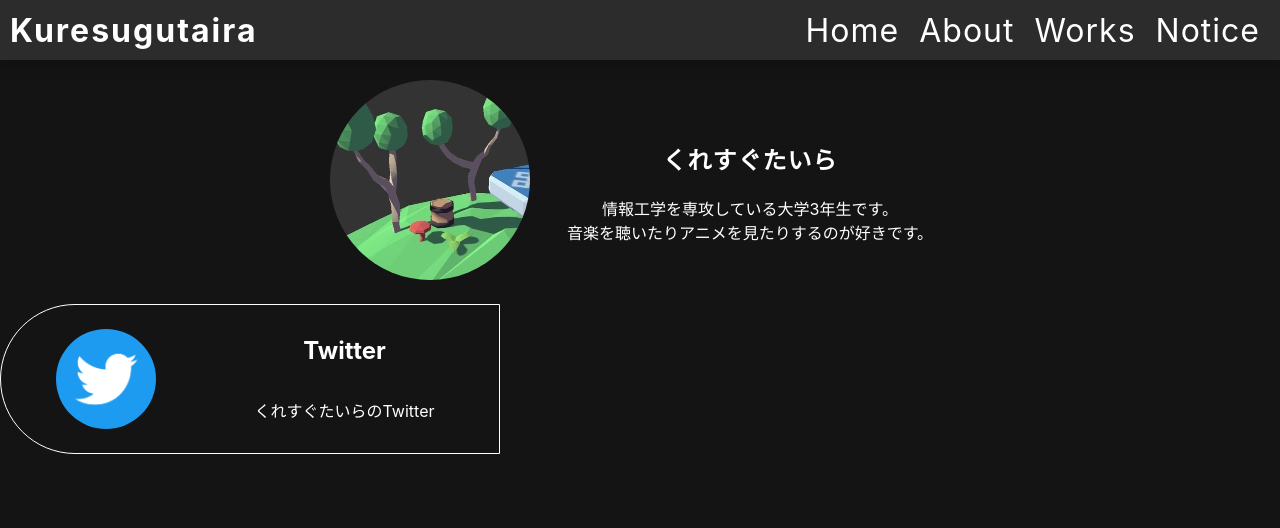
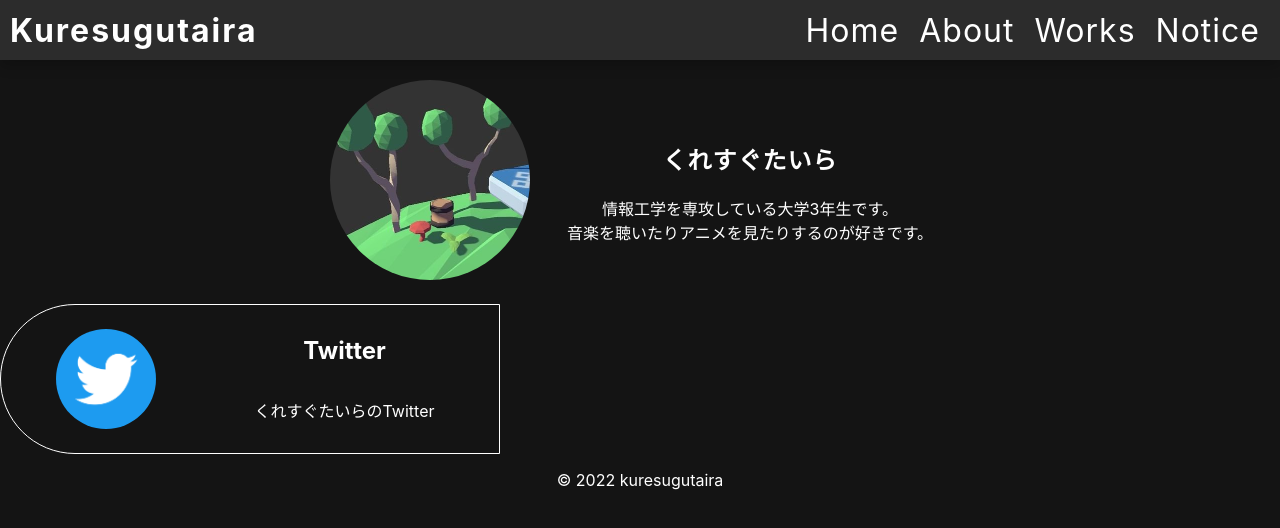
Before and after one commit to kuresugutaira/Homepage, a Next.js app: page /about in a window 1280 px wide. Shown: the top 528 px of the page. Built offline with nearby package versions, Linux system fonts and the light colour scheme.

Commit message:
Footerがすべてのページにて表示されるように修正
Footerコンポーネントをindex.tsxではなくMainLayout.tsxに置くことですべてのページ共通のコンポーネントに変更

```diff
--- a/src/components/footer/footer.module.scss
+++ b/src/components/footer/footer.module.scss
@@ -1,3 +1,4 @@
 .footer {
   text-align: center;
+  color: white;
 }
--- a/src/layouts/mainLayout.tsx
+++ b/src/layouts/mainLayout.tsx
@@ -1,6 +1,7 @@
 import Header from '../components/header/header';
 import styles from './mainLayout.module.scss';
 import Head from 'next/head';
+import Footer from '../components/footer/footer';
 
 type LayoutProps = {
   children: React.ReactNode;
@@ -11,11 +12,18 @@ function MainLayout({ children }: LayoutProps): JSX.Element {
     <>
       <Head>
         <title>くれすぐたいらのページ</title>
-        <meta name='description' content='くれすぐたいらのホームページ' />
-        <link rel='icon' href='/kuresugutaira_fav.ico' />
+        <meta
+          name='description'
+          content='くれすぐたいらのホームページ'
+        />
+        <link
+          rel='icon'
+          href='/kuresugutaira_fav.ico'
+        />
       </Head>
       <Header />
       <main className={styles.main}>{children}</main>
+      <Footer />
     </>
   );
 }
--- a/src/pages/index.tsx
+++ b/src/pages/index.tsx
@@ -59,8 +59,6 @@ function Home() {
           </a>{' '}
         </div>
       </div>
-
-      <Footer />
     </>
   );
 }
```
